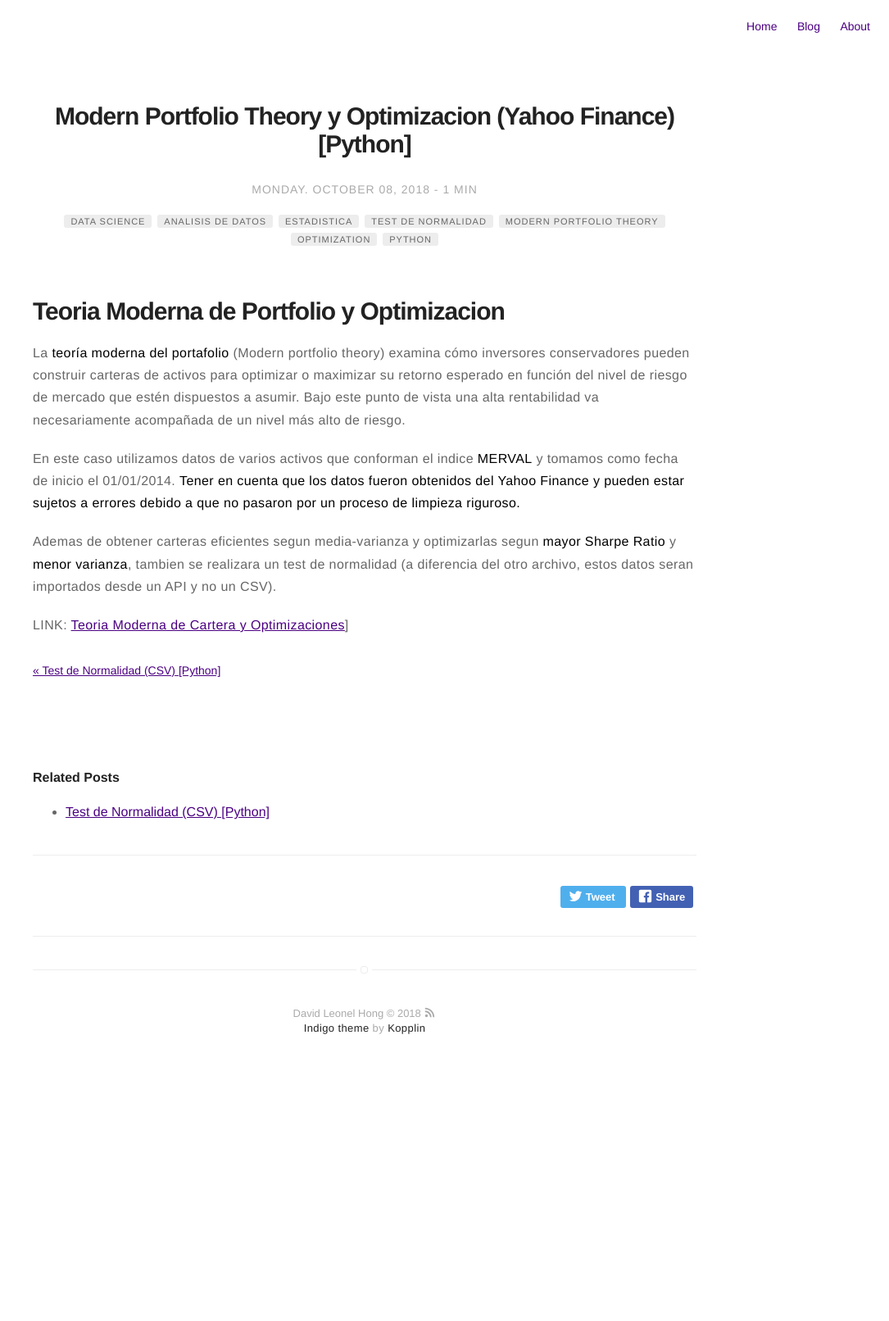
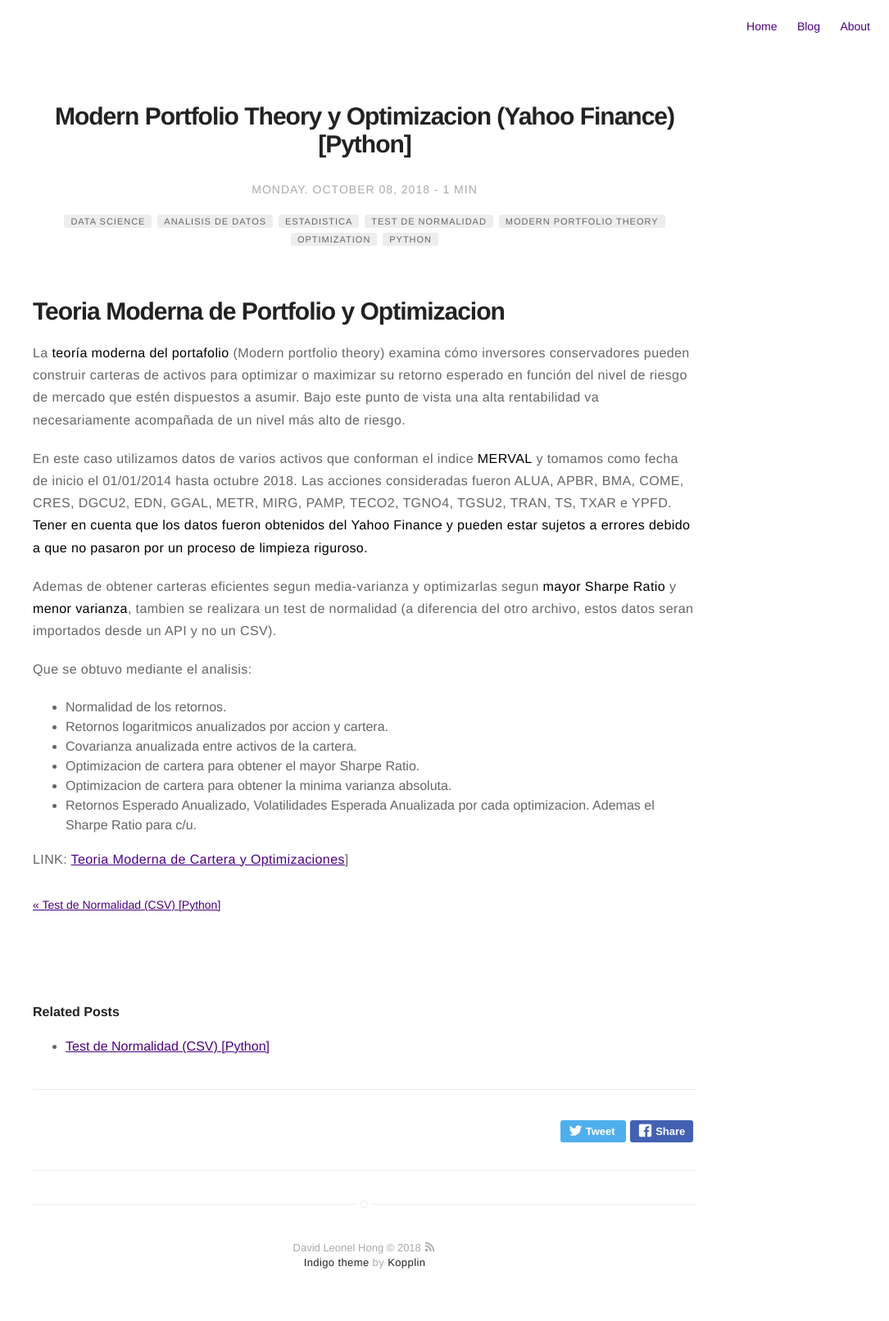
Before and after one commit to davidleonelhong/davidleonelhong.github.io, a Jekyll site: the page built from _posts/2018-10-08-MPT-y-Optimizacion-YF.md, in a window 1280 px wide. Shown: the whole page at 82% size, without its empty margins (195-1280 px from the left). Built offline with Jekyll 4.4.1, drawn with Linux system fonts in a browser that asks for light colours; a script that is not in the unit is left out; before the commit the page ends 1327 px from its top, so only the background shows below that.

Commit message:
Update 2018-10-08-MPT-y-Optimizacion-YF.md

```diff
--- a/_posts/2018-10-08-MPT-y-Optimizacion-YF.md
+++ b/_posts/2018-10-08-MPT-y-Optimizacion-YF.md
@@ -18,8 +18,16 @@ description: MPT y Optimizacion + Test de Normalidad. Datos sacados del Yahoo Fi
 # Teoria Moderna de Portfolio y Optimizacion
 La **teoría moderna del portafolio** (Modern portfolio theory) examina cómo inversores conservadores pueden construir carteras de activos para optimizar o maximizar su retorno esperado en función del nivel de riesgo de mercado que estén dispuestos a asumir. Bajo este punto de vista una alta rentabilidad va necesariamente acompañada de un nivel más alto de riesgo.
 
-En este caso utilizamos datos de varios activos que conforman el indice **MERVAL** y tomamos como fecha de inicio el 01/01/2014. **Tener en cuenta que los datos fueron obtenidos del Yahoo Finance y pueden estar sujetos a errores debido a que no pasaron por un proceso de limpieza riguroso.**
+En este caso utilizamos datos de varios activos que conforman el indice **MERVAL** y tomamos como fecha de inicio el 01/01/2014 hasta octubre 2018. Las acciones consideradas fueron ALUA, APBR, BMA, COME, CRES, DGCU2, EDN, GGAL, METR, MIRG, PAMP, TECO2, TGNO4, TGSU2, TRAN, TS, TXAR e YPFD. **Tener en cuenta que los datos fueron obtenidos del Yahoo Finance y pueden estar sujetos a errores debido a que no pasaron por un proceso de limpieza riguroso.**
 
 Ademas de obtener carteras eficientes segun media-varianza y optimizarlas segun **mayor Sharpe Ratio** y **menor varianza**, tambien se realizara un test de normalidad (a diferencia del otro archivo, estos datos seran importados desde un API y no un CSV).
 
+Que se obtuvo mediante el analisis:
+* Normalidad de los retornos.
+* Retornos logaritmicos anualizados por accion y cartera.
+* Covarianza anualizada entre activos de la cartera.
+* Optimizacion de cartera para obtener el mayor Sharpe Ratio.
+* Optimizacion de cartera para obtener la minima varianza absoluta.
+* Retornos Esperado Anualizado, Volatilidades Esperada Anualizada por cada optimizacion. Ademas el Sharpe Ratio para c/u.
+
 LINK: [Teoria Moderna de Cartera y Optimizaciones](https://github.com/davidleonelhong/MPT-y-Optimizacion/blob/master/%5BYahoo%20Finance%5D%20Normality%20Test%2C%20MPT%2C%20Portfolio%20Optimization.ipynb)]
```
